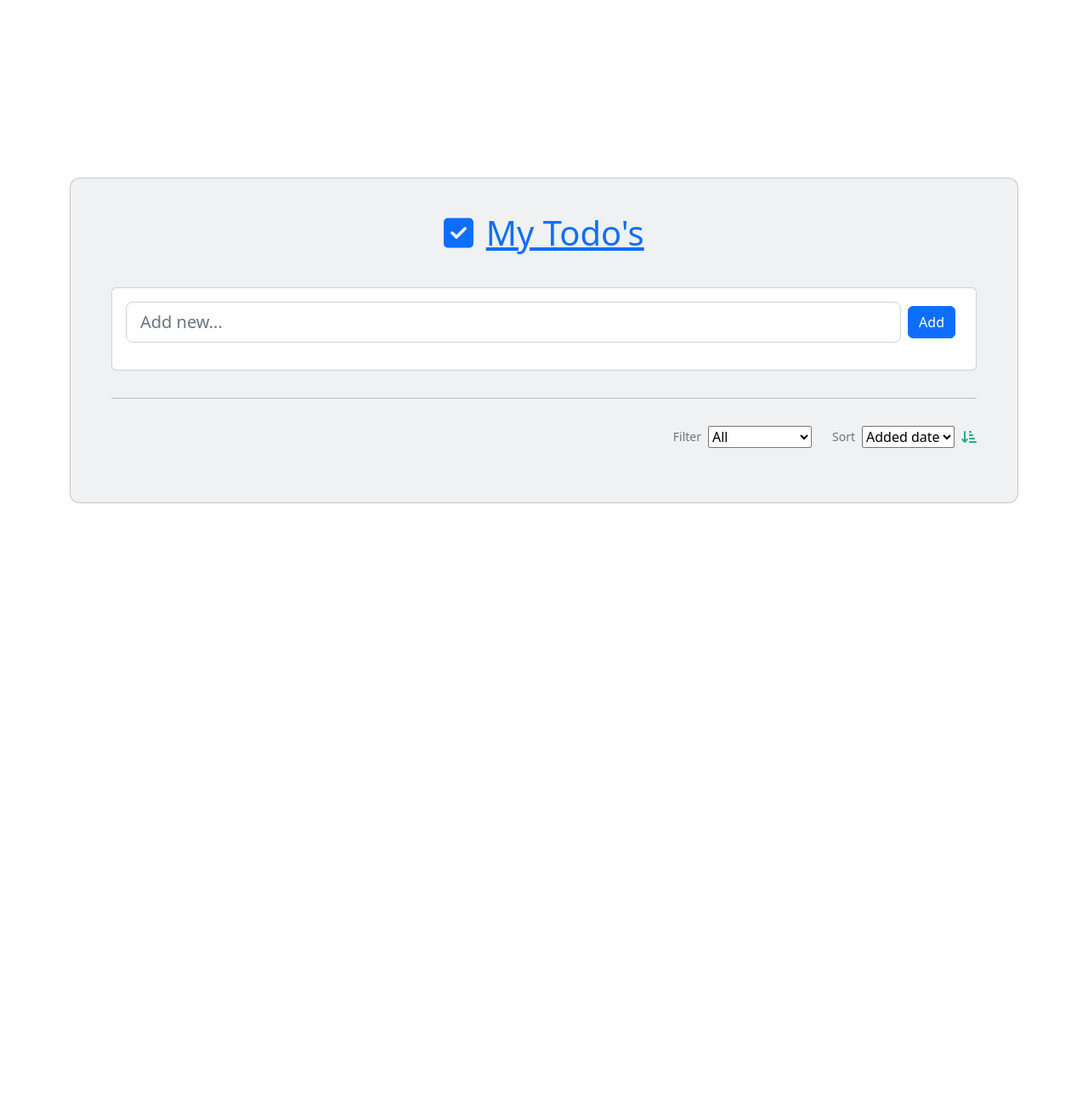
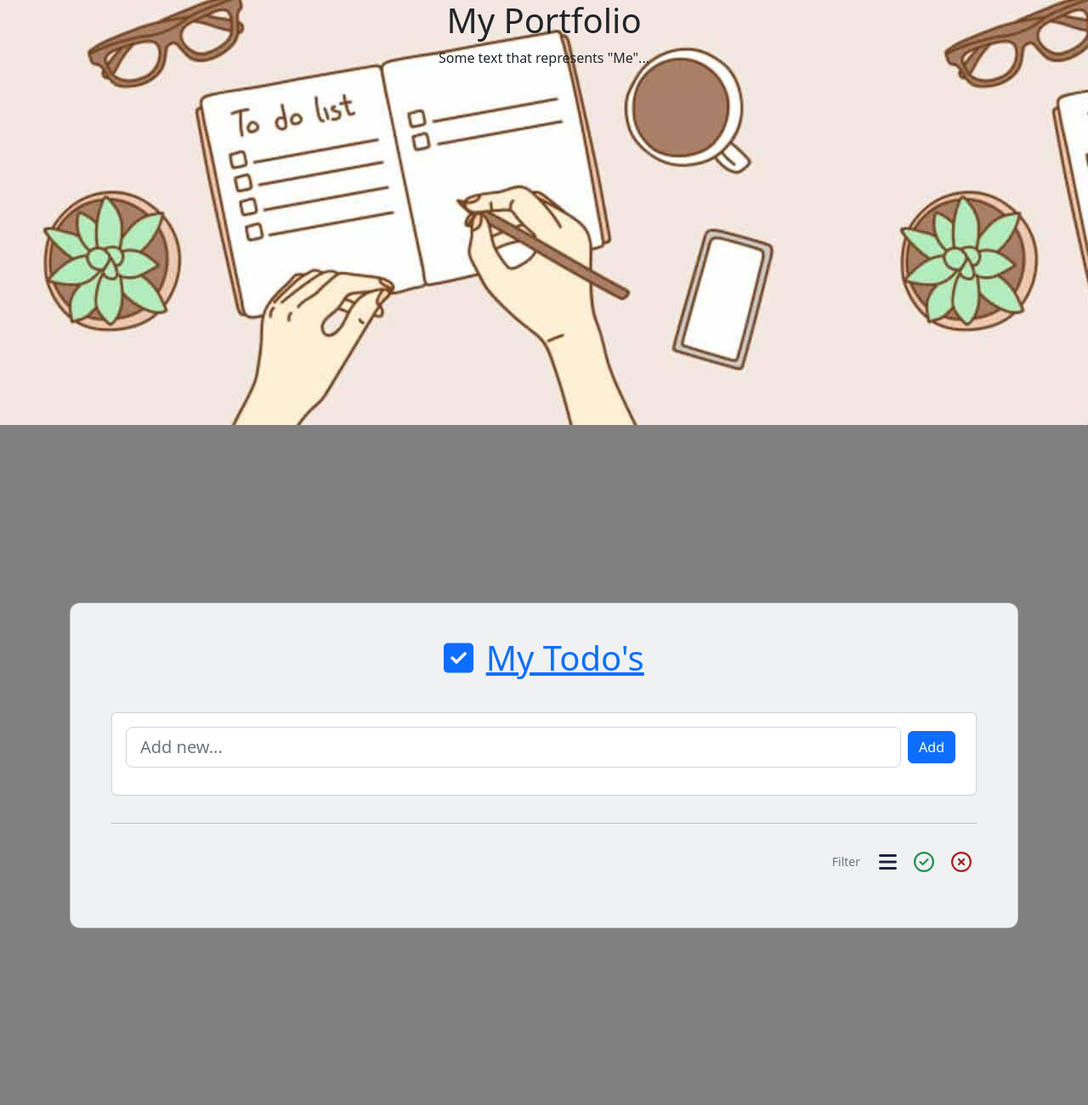
Before and after one commit to Okamiryuku/TODO, a Flask app: page / in a window 1280 px wide. Shown: the whole page at 85% size. Before the commit the page ends 592 px from the top, so only its background shows below. Run offline with Flask 3, Linux system fonts and the light colour scheme; some libraries are stand-ins or nearby versions.

Commit message:
adding, removing, todos

```diff
--- a/main.py
+++ b/main.py
@@ -41,12 +41,36 @@ def add():
     return redirect(url_for('index'))
 
 
+@app.route("/check/<int:task_id>")
+def check(task_id):
+    task_to_modify = db.get_or_404(Tasks, task_id)
+    task_to_modify.completed = True
+    db.session.commit()
+    return redirect(url_for('index'))
+
+
 @app.route("/delete/<int:task_id>")
 def delete_task(task_id):
     task_to_delete = db.get_or_404(Tasks, task_id)
     db.session.delete(task_to_delete)
     db.session.commit()
     return redirect(url_for('index'))
+
+
+@app.route('/process_selection', methods=['POST'])
+def process_selection():
+    selected_filter = request.form.get('filter')
+    if selected_filter:
+        if selected_filter == "done":
+            tasks = Tasks.query.filter_by(completed=True).all()
+        elif selected_filter == "pending":
+            tasks = Tasks.query.filter_by(completed=False).all()
+        else:
+            result = db.session.execute(db.select(Tasks))
+            tasks = result.scalars().all()
+        return render_template("index.html", tasks=tasks)
+    else:
+        return redirect(url_for('index'))
 
 
 @app.route('/', methods=["GET", "POST"])
--- a/templates/index.html
+++ b/templates/index.html
@@ -21,12 +21,18 @@
         rel="stylesheet"
 />
 </head>
-<body>
+<body style="background: grey;">
+    <div class="jumbotron" style="background-image: url('../static/assets/img/todo-list.jpeg'); height: 500px">
+        <div class="container text-center" >
+            <h1>My Portfolio</h1>
+            <p>Some text that represents "Me"...</p>
+        </div>
+    </div>
 <section class="vh-100">
     <div class="container py-5 h-100">
         <div class="row d-flex justify-content-center align-items-center h-100">
             <div class="col">
-                <div class="card" id="list1" style="border-radius: .75rem; background-color: #eff1f2;">
+                <div class="card" id="list1" style="border-radius: .75rem;  background-color: #eff1f2;">
                     <div class="card-body py-4 px-4 px-md-5">
 
                         <p class="h1 text-center mt-3 mb-4 pb-3 text-primary">
@@ -42,7 +48,7 @@
                                         <input type="text" class="form-control form-control-lg" id="exampleFormControlInput1"
                                                name="task" placeholder="Add new...">
                                         <div class="mx-2">
-                                            <button type="submit" class="btn btn-primary">Add</button>
+                                            <button type="submit" class="btn btn-primary" >Add</button>
                                         </div>
                                     </div>
                                     </form>
@@ -52,46 +58,43 @@
 
                         <hr class="my-4">
                         <!-- Filter-->
+                        <form method="post" action="/process_selection">
                         <div class="d-flex justify-content-end align-items-center mb-4 pt-2 pb-3">
                             <p class="small mb-0 me-2 text-muted">Filter</p>
-                            <select class="select">
-                                <option value="1">All</option>
-                                <option value="2">Completed</option>
-                                <option value="3">Active</option>
-                                <option value="4">Has due date</option>
-                            </select>
-                            <p class="small mb-0 ms-4 me-2 text-muted">Sort</p>
-                            <select class="select">
-                                <option value="1">Added date</option>
-                                <option value="2">Due date</option>
-                            </select>
-                            <a href="#!" style="color: #23af89;" data-mdb-toggle="tooltip" title="Ascending"><i
-                                    class="fas fa-sort-amount-down-alt ms-2"></i></a>
+                            <button type="submit" style="color: #23af89; background: none; border: none; cursor: pointer;"
+                                    data-mdb-toggle="tooltip" name="filter" title="All" value="all"><i class="fas fa-bars fa-xl ms-2" style="color: #202242;"></i></button>
+                            <button type="submit" style="color: #23af89; background: none; border: none; cursor: pointer;"
+                                    data-mdb-toggle="tooltip" name="filter" title="Done" value="done"><i class="fas fa-regular fa-circle-check fa-xl ms-2" style="color: #229152;"></i></button>
+                            <button type="submit" style="color: #23af89; background: none; border: none; cursor: pointer;"
+                                    data-mdb-toggle="tooltip" name="filter" title="Pending" value="pending"><i class="fas fa-regular fa-circle-xmark fa-xl ms-2" style="color: #a81f1f;"></i></button>
                         </div>
+                        </form>
                         <!-- Task Loop-->
                         {% for task in tasks %}
                         <ul class="list-group list-group-horizontal rounded-0 bg-transparent">
                             <li
                                     class="list-group-item d-flex align-items-center ps-0 pe-3 py-1 rounded-0 border-0 bg-transparent">
                                 <div class="form-check">
-                                    <input class="form-check-input me-0" type="checkbox" value="" id="flexCheckChecked1"
-                                           aria-label="..." checked />
+                                    <a href="/check/{{ task.id }}" class="text-info" data-mdb-toggle="tooltip" title="Edit todo"><i
+                                            class="{% if task.completed == True %}fas fa-solid fa-circle-check fa-xl ms-2{% else %}fas fa-regular fa-circle-check fa-xl ms-2{% endif %}" style="color: #0E79FC"></i></a>
                                 </div>
                             </li>
                             <li
                                     class="list-group-item px-3 py-1 d-flex align-items-center flex-grow-1 border-0 bg-transparent">
-                                <p class="lead fw-normal mb-0" style="color: black">{{ task.task }}</p>
+                                <p class="lead fw-normal mb-0"
+                                   {%if task.completed == True %} style="color: #0E79FC; text-decoration: line-through; text-transform: capitalize;"
+                                   {% else %} style="color: black; text-transform: capitalize;"
+                                   {% endif %}>
+                                    {{ task.task }}</p>
                             </li>
                             <li class="list-group-item ps-3 pe-0 py-1 rounded-0 border-0 bg-transparent">
                                 <div class="d-flex flex-row justify-content-end mb-1">
-                                    <a href="#!" class="text-info" data-mdb-toggle="tooltip" title="Edit todo"><i
-                                            class="fas fa-pencil-alt me-3"></i></a>
                                     <a href="/delete/{{ task.id }}" class="text-danger" data-mdb-toggle="tooltip" title="Delete todo"><i
                                             class="fas fa-trash-alt"></i></a>
                                 </div>
                                 <div class="text-end text-muted">
                                     <a href="#!" class="text-muted" data-mdb-toggle="tooltip" title="Created date">
-                                        <p class="small mb-0"><i class="fas fa-info-circle me-2"></i>{{ task.date }}</p>
+                                        <p class="small mb-0"><i class="fas fa-thin fa-calendar-days me-2"></i>{{ task.date }}</p>
                                     </a>
                                 </div>
                             </li>
```
Also changed, not shown: static/assets/img/todo-list.jpeg (added).
